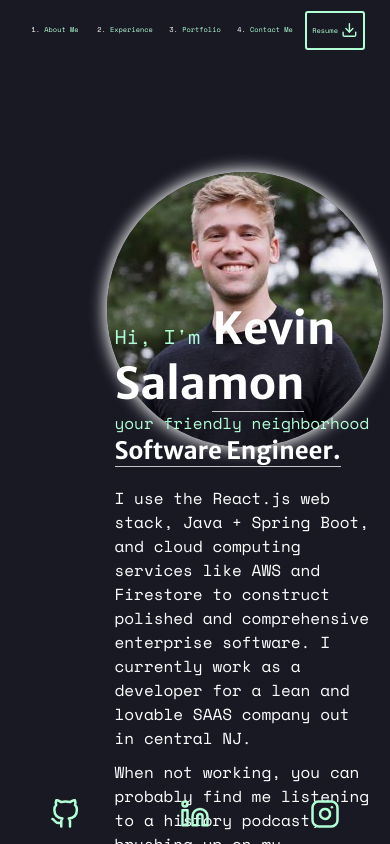
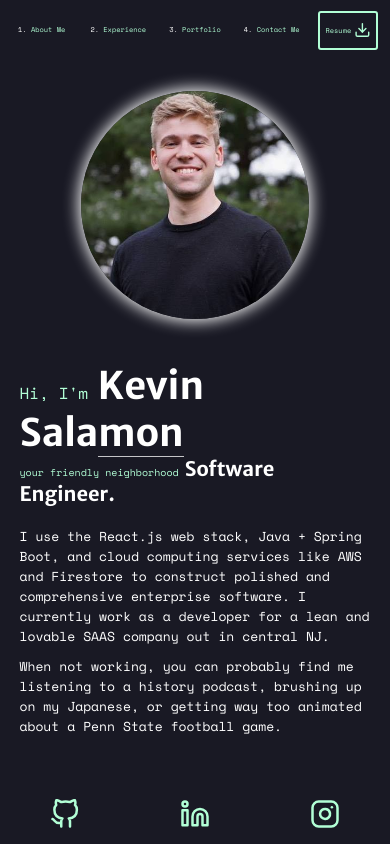
Before and after one commit to kevin-salamon/portfolio-site, a React (Create React App) app: page / in a window 390 px wide. Built offline with nearby package versions, Linux system fonts and the light colour scheme; the HTML template or start-up script is replaced by a standard one.

Commit message:
large phone portrait view

```diff
--- a/src/App.js
+++ b/src/App.js
@@ -71,7 +71,10 @@ const StyledSectionContainer = styled.div`
     height: calc(100% - 80px);
 
     @media (max-width: 450px) and (orientation: portrait) {
-
+      left: 0px;
+      width: 100%;
+      top: 60px;
+      height: calc(100% - 120px);
     }
   }
 `;
--- a/src/components/About/About.js
+++ b/src/components/About/About.js
@@ -24,6 +24,10 @@ const StyledAbout = styled.div`
         @media (orientation: portrait) {
             height: 40%;
             width: 100%;
+        }
+
+        @media (max-width: 450px) and (orientation: portrait) {
+            height: 60%;
         }
 
         .about-box {
@@ -81,6 +85,10 @@ const StyledAbout = styled.div`
                     @media (orientation: portrait) and (max-width: 950px) {
                         font-size: 20px;
                     }
+
+                    @media (max-width: 450px) and (orientation: portrait) {
+                        font-size: 16px;
+                    }
                 }
 
                 span {
@@ -100,6 +108,10 @@ const StyledAbout = styled.div`
 
                     @media (orientation: portrait) and (max-width: 950px) {
                         font-size: 44px;
+                    }
+
+                    @media (max-width: 450px) and (orientation: portrait) {
+                        font-size: 38px;
                     }
 
                     section {
@@ -154,7 +166,7 @@ const StyledAbout = styled.div`
                     }
 
                     @media (max-width: 450px) and (orientation: portrait) {
-
+                        font-size: 10px;
                     }
                 }
 
@@ -175,6 +187,10 @@ const StyledAbout = styled.div`
 
                     @media (orientation: portrait) and (max-width: 950px) {
                         font-size: 24px;
+                    }
+
+                    @media (max-width: 450px) and (orientation: portrait) {
+                        font-size: 20px;
                     }
 
                     section {
@@ -221,6 +237,10 @@ const StyledAbout = styled.div`
                     @media (max-width: 1150px) and (orientation: landscape) {
                         font-size: 13px;
                     }
+
+                    @media (max-width: 450px) and (orientation: portrait) {
+                        font-size: 13px;
+                    }
                 }
 
                 &.after {
@@ -240,6 +260,10 @@ const StyledAbout = styled.div`
         @media (orientation: portrait) {
             height: 40%;
             width: 100%;
+        }
+
+        @media (max-width: 450px) and (orientation: portrait) {
+            height: 35%;
         }
 
         .portrait-box {
--- a/src/components/Experience/Experience.js
+++ b/src/components/Experience/Experience.js
@@ -17,6 +17,10 @@ const StyledExperience = styled.div`
         align-items: center;
         flex-direction: column;
         position: relative;
+
+        @media (max-width: 450px) and (orientation: portrait) {
+
+        }
 
         .intro {
             height: 10%;
@@ -85,6 +89,11 @@ const StyledExperience = styled.div`
                     width: 80%;
                 }
 
+                @media (max-width: 450px) and (orientation: portrait) {
+                    height: 100%;
+                    width: 100%;
+                }
+
                 .name-date {
                     display: flex;
                     align-items: center;
@@ -95,6 +104,10 @@ const StyledExperience = styled.div`
 
                     @media (max-width: 1150px) and (orientation: landscape) {
                         height: 45px;
+                    }
+
+                    @media (max-width: 450px) and (orientation: portrait) {
+                        height: 35px;
                     }
 
                     .name {
@@ -120,6 +133,10 @@ const StyledExperience = styled.div`
                                 align-items: flex-start;
                             }
 
+                            @media (max-width: 450px) and (orientation: portrait) {
+                                align-items: flex-start;
+                            }
+
                             p {
                                 margin-block: 0px;
                                 font-size: 24px;
@@ -136,6 +153,10 @@ const StyledExperience = styled.div`
 
                                 @media (orientation: portrait) and (max-width: 950px) {
                                     font-size: 18px;
+                                }
+
+                                @media (max-width: 450px) and (orientation: portrait) {
+                                    font-size: 12px;
                                 }
                             }
 
@@ -157,6 +178,10 @@ const StyledExperience = styled.div`
                                 @media (orientation: portrait) and (max-width: 950px) {
                                     font-size: 16px;
                                 }
+
+                                @media (max-width: 450px) and (orientation: portrait) {
+                                    font-size: 9px;
+                                }
                             }
                         }
                     }
@@ -170,6 +195,10 @@ const StyledExperience = styled.div`
 
                         @media (orientation: portrait) {
                             width: 40%;
+                        }
+
+                        @media (max-width: 450px) and (orientation: portrait) {
+
                         }
 
                         p {
@@ -189,6 +218,11 @@ const StyledExperience = styled.div`
 
                             @media (orientation: portrait) and (max-width: 950px) {
                                 font-size: 16px;
+                            }
+
+                            @media (max-width: 450px) and (orientation: portrait) {
+                                font-size: 9px;
+                                text-align: center;
                             }
                         }
                     }
@@ -218,6 +252,10 @@ const StyledExperience = styled.div`
 
                         @media (orientation: portrait) and (max-width: 950px) {
                             font-size: 15px;
+                        }
+
+                        @media (max-width: 450px) and (orientation: portrait) {
+                            font-size: 11px;
                         }
                     }
                 }
--- a/src/components/Header/Header.js
+++ b/src/components/Header/Header.js
@@ -53,6 +53,8 @@ const StyledHeader = styled.div`
         @media (max-width: 450px) and (orientation: portrait) {
             margin-right: 0px;
             justify-content: center;
+            width: 100%;
+            justify-content: space-evenly;
         }
 
         .nav-box, .download-box {
--- a/src/components/Portfolio/Portfolio.js
+++ b/src/components/Portfolio/Portfolio.js
@@ -96,6 +96,10 @@ const StyledPortfolioItem = styled.a`
         @media (orientation: portrait) and (max-width: 950px) {
             font-size: 25px;
         }
+
+        @media (max-width: 450px) and (orientation: portrait) {
+            text-align: center;
+        }
     }
 `;
 
```
